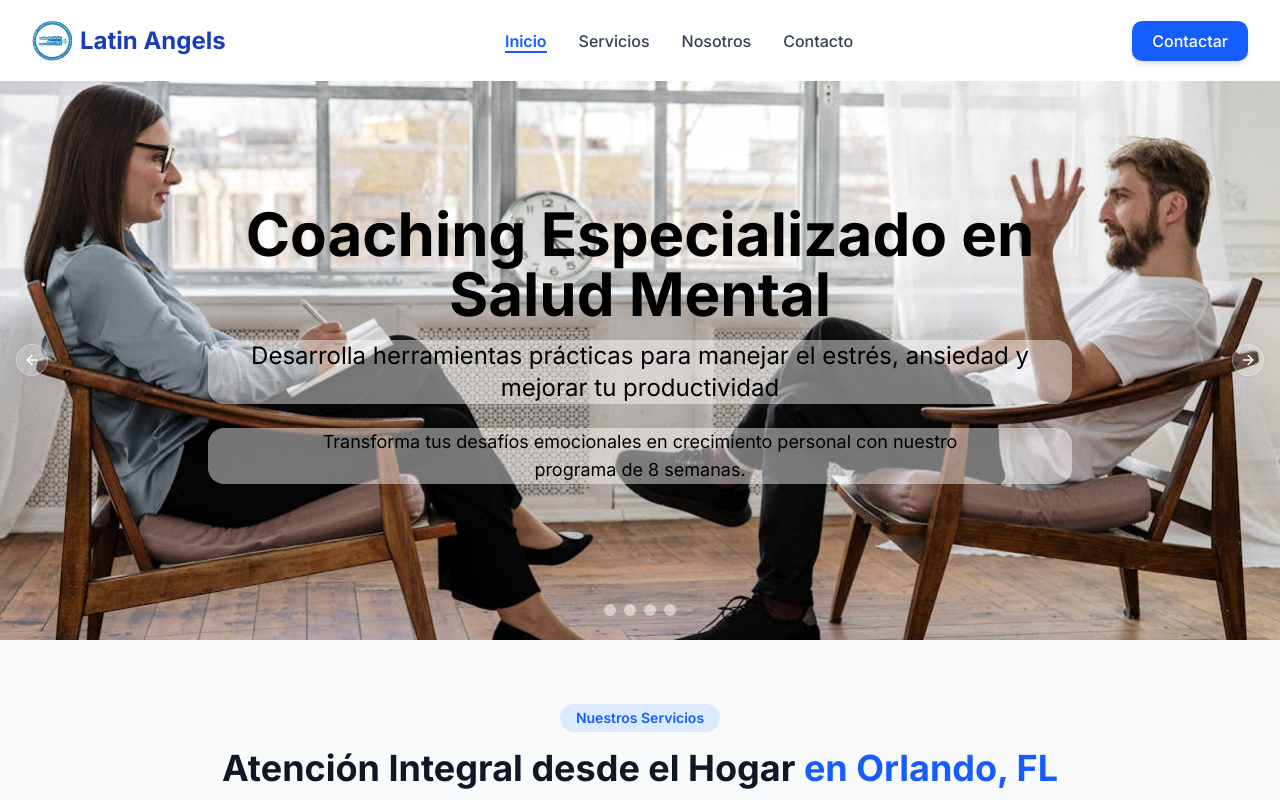
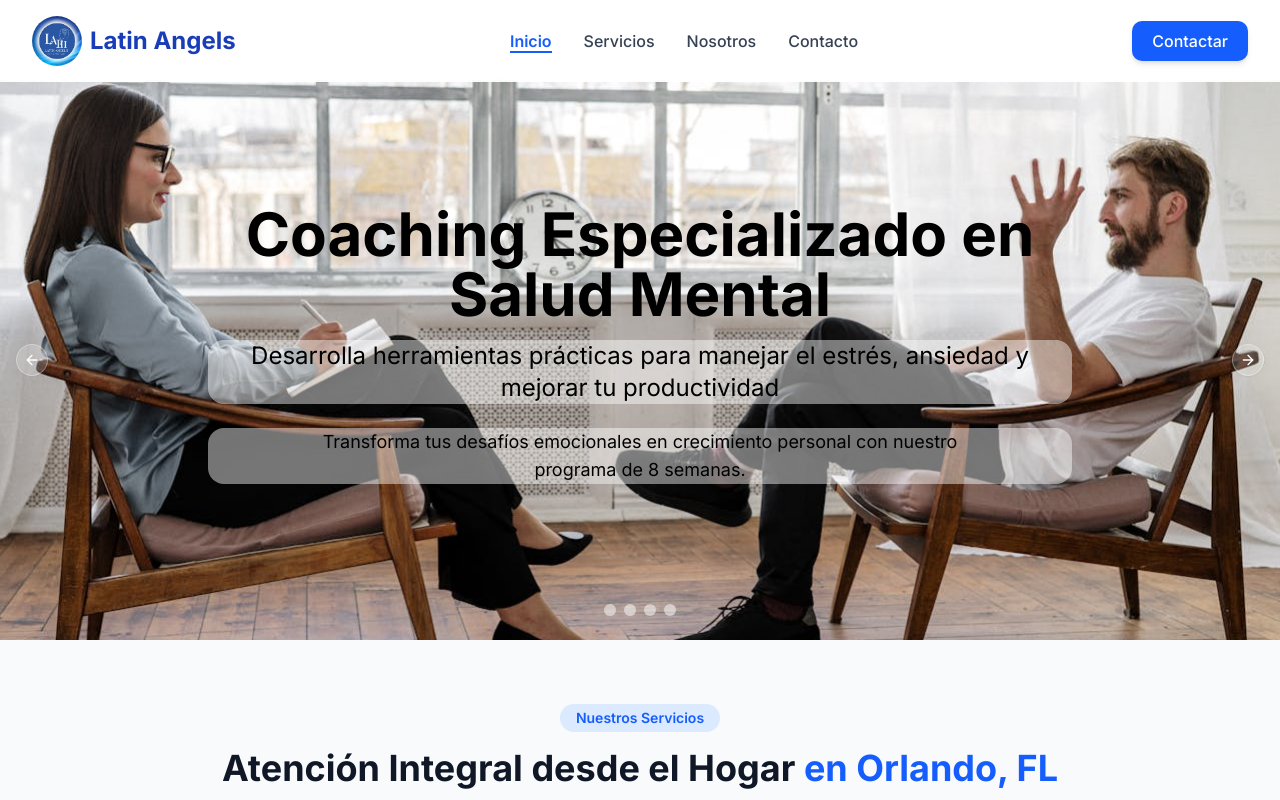
Before and after one commit to Ricuesta86/homecare, a Next.js app: page / in a window 1280 px wide. Shown: the top 800 px of the page. Built offline with nearby package versions, Linux system fonts and the light colour scheme.

Commit message:
Cambiando logo

```diff
--- a/src/components/sections/navbar.tsx
+++ b/src/components/sections/navbar.tsx
@@ -58,10 +58,11 @@ const Navbar = () => {
             >
               <Image
                 priority
-                src={latinAngels}
+                src={'/logo.png'}
                 alt="Latin Angels"
-                height={40}
-                width={40}
+                height={50}
+                width={50}
+                className="rounded-full"
               />
               <span className="ml-2 text-2xl font-bold text-blue-800">
                 Latin Angels
```
Also changed, not shown: public/logo.png (added).
